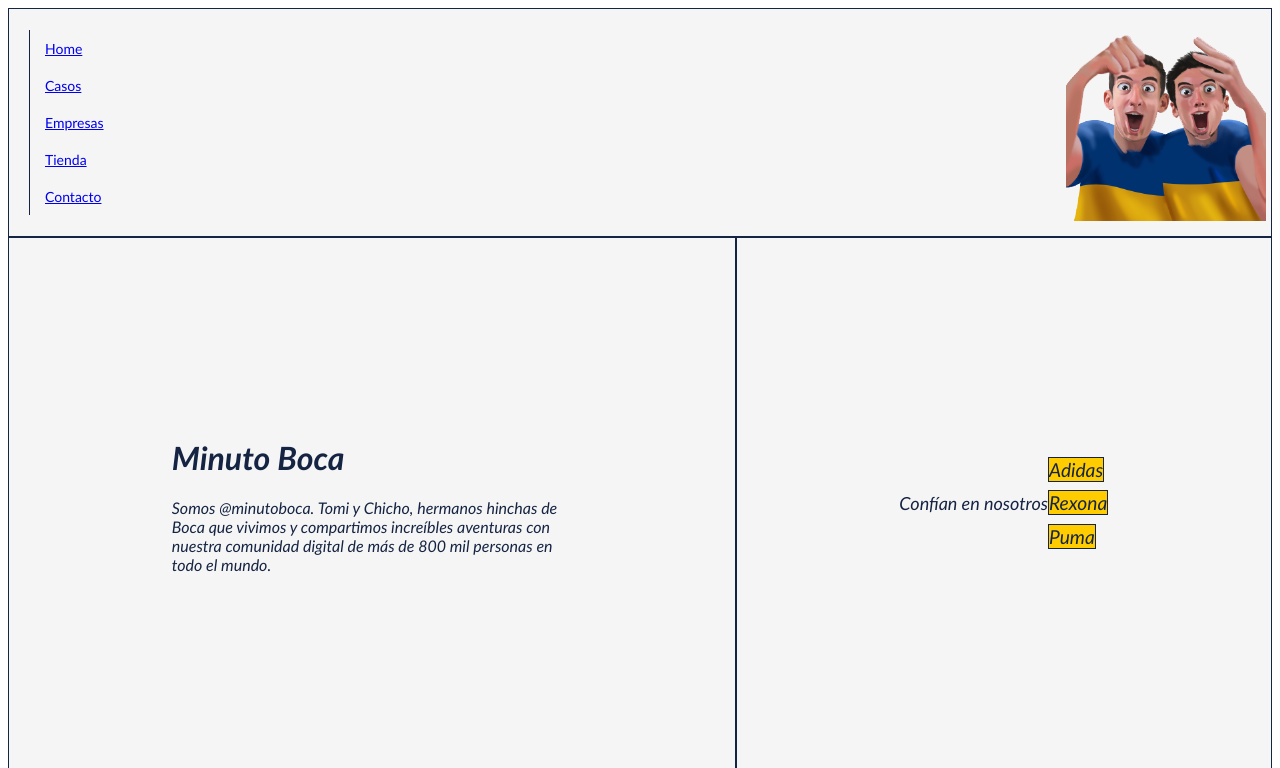
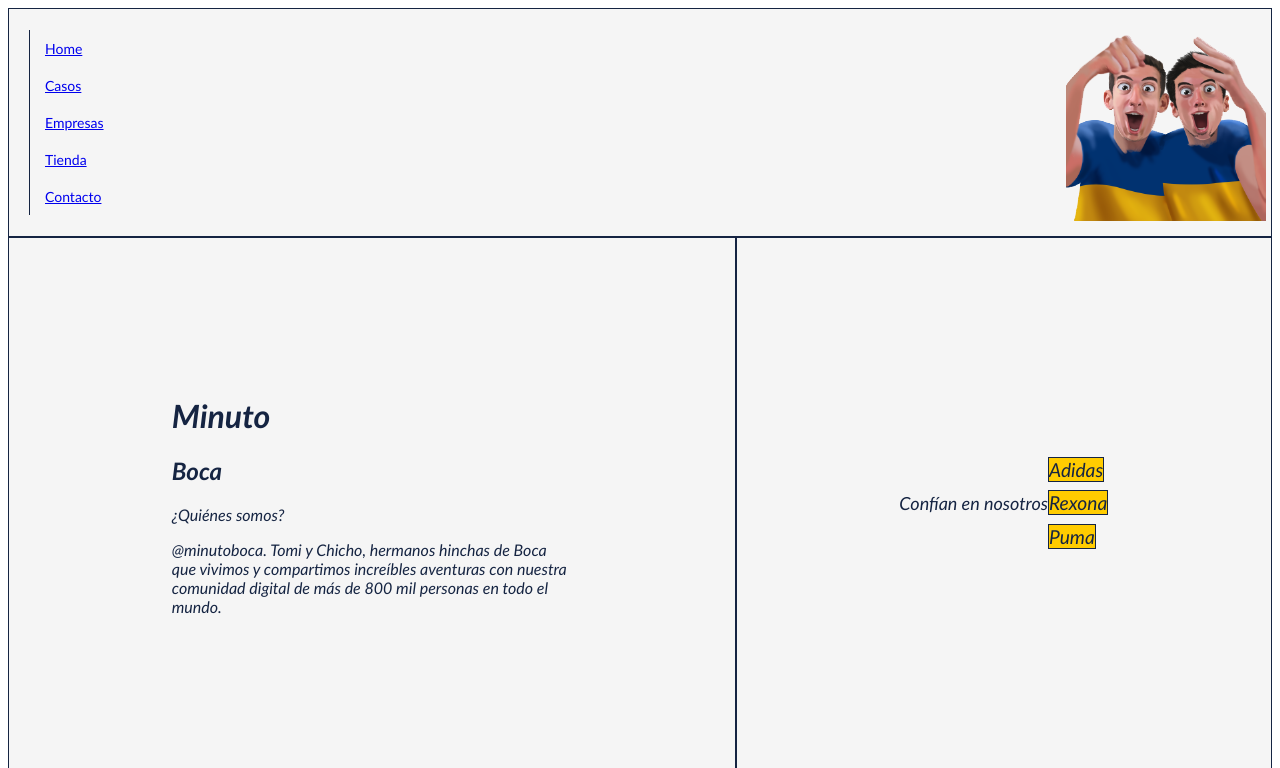
Before and after one commit to chichoarmen/desafio6-github, a plain HTML site: page index.html in a window 1280 px wide. Shown: the top 768 px of the page. Drawn offline with Linux system fonts and the light colour scheme.

Commit message:
Cambios Develop

```diff
--- a/index.html
+++ b/index.html
@@ -39,8 +39,10 @@
     <!--Comienza header-->
     <header>
         <div>
-            <h1>Minuto Boca</h1>
-                <p>Somos @minutoboca. Tomi y Chicho, hermanos hinchas de Boca que vivimos y compartimos increíbles aventuras con nuestra comunidad digital de más de 800 mil personas en todo el mundo.</p>
+            <h1>Minuto</h1>
+            <h2>Boca</h2>
+                <p>¿Quiénes somos?</p>
+                <p>@minutoboca. Tomi y Chicho, hermanos hinchas de Boca que vivimos y compartimos increíbles aventuras con nuestra comunidad digital de más de 800 mil personas en todo el mundo.</p>
         </div>
 
 
```
